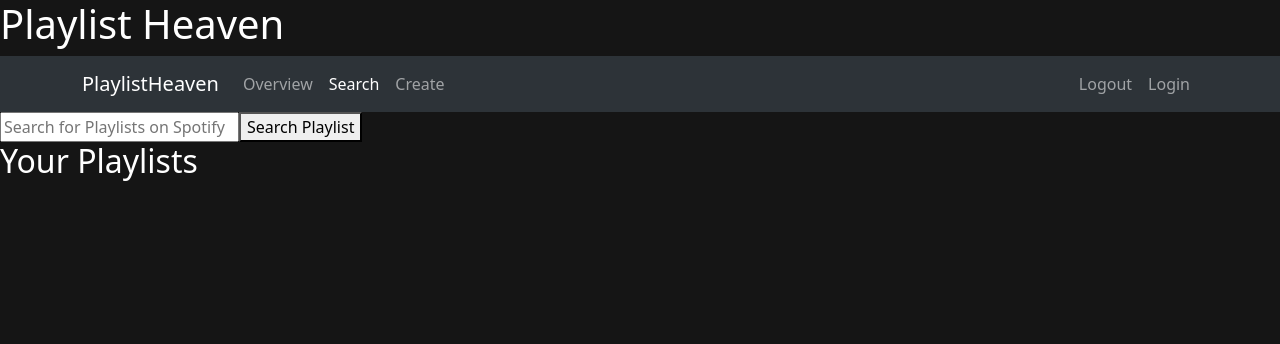
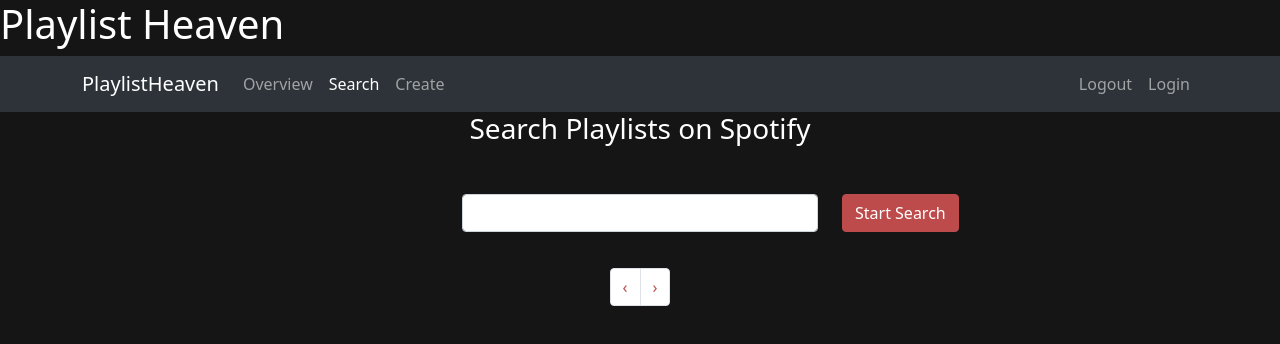
Before and after one commit to Lajmeno/playlist-heaven, a React (Create React App) app in the folder frontend/: page /search in a window 1280 px wide. Shown: the top 344 px of the page. Built offline with nearby package versions, Linux system fonts and the light colour scheme.

Commit message:
made pagination a react component and frontend for spotify search page

```diff
--- /dev/null
+++ b/frontend/src/PaginationBasic.tsx
@@ -0,0 +1,34 @@
+import { useState } from "react";
+import { Pagination } from "react-bootstrap";
+
+interface Amount {
+    amount :number
+    page: number
+    setPage : (num:number) => void
+
+}
+
+
+
+export default function PaginationBasic(props:Amount){
+
+    let items = [];
+    for (let number = 1; number <= props.amount; number++) {
+        items.push(
+        <Pagination.Item onClick={() => props.setPage(number)} key={number} active={number === props.page}>
+        {number}
+        </Pagination.Item>
+        );
+    };
+
+    return (
+        <div>
+            <Pagination>
+                <Pagination.Prev onClick={() => props.page === 1 ? "" : props.setPage(props.page-1)}/>
+                {items}
+                <Pagination.Next onClick={() => (props.page < (props.amount) ? props.setPage(props.page+1): "")}/>
+            </Pagination>
+        </div>
+    );
+
+}
--- a/frontend/src/PlaylistDisplay/PlaylistOverview.tsx
+++ b/frontend/src/PlaylistDisplay/PlaylistOverview.tsx
@@ -1,5 +1,6 @@
 import { useEffect, useState } from "react"
 import { Button, Col, Container, FormControl, InputGroup, Pagination, Row } from "react-bootstrap";
+import PaginationBasic from "../PaginationBasic";
 import PlaylistItem from "./PlaylistItem"
 import { PlaylistsResponse } from "./PlaylistModel"
 import './Playlists.css'
@@ -9,7 +10,7 @@ export default function PlaylistOverview() {
 
     const [playlists, setPlaylists] = useState([] as Array<PlaylistsResponse>);
 
-    const[errorMessage, setErrorMessage] = useState("");
+    const [errorMessage, setErrorMessage] = useState("");
 
     const [page, setPage] = useState(1);
 
@@ -18,7 +19,7 @@ export default function PlaylistOverview() {
     const amountItemsOnPage = 15;
 
     const [searchOn, setSearchOn] = useState(false);
-    const [searchItem, setSearchItem] = useState("");
+    const [searchValue, setSearchValue] = useState("");
 
     useEffect(() => {
         fetchAll();
@@ -39,8 +40,7 @@ export default function PlaylistOverview() {
         })
         .then(requestBody => {
             setPlaylists(requestBody);
-            //mapItems(requestBody)
-            setPaginationAmount(Math.ceil(requestBody.length / amountItemsOnPage));
+            calcItemsAmount(requestBody, searchValue)
         })
         .catch(e => setErrorMessage(e.message));
     }
@@ -63,32 +63,10 @@ export default function PlaylistOverview() {
         .catch(e => setErrorMessage(e.message));
     }
 
-    /*
-    const mapItems = (items:Array<PlaylistsResponse>) => {
-        const pls = items.filter(ele => ele.name.toLowerCase().includes(searchItem.toLowerCase()));
-        setPaginationAmount(Math.ceil(pls.length / amountItemsOnPage));
+    const calcItemsAmount = (items:Array<PlaylistsResponse>, searchValue:string) => {
+        const numberOfItems = items.filter(ele => ele.name.toLowerCase().includes(searchValue.toLowerCase())).length;
+        setPaginationAmount(Math.ceil(numberOfItems / amountItemsOnPage));
     }
-    */
-
-    const items = [];
-    for (let number = 1; number <= paginationAmount; number++) {
-        items.push(
-        <Pagination.Item onClick={() => setPage(number)} key={number} active={number === page}>
-        {number}
-        </Pagination.Item>
-        );
-    };
-
-    const paginationBasic = (
-        <div>
-            <Pagination>
-                <Pagination.Prev onClick={() => page === 1 ? "" : setPage(page-1)}/>
-                {items}
-                <Pagination.Next onClick={() => (page < (paginationAmount - 1) ? setPage(page+1): "")}/>
-            </Pagination>
-        </div>
-    );
-
 
     return(
         <div>
@@ -100,18 +78,19 @@ export default function PlaylistOverview() {
                     <Row>
                         <Col xl={{ span: 2, offset: 0 }}><Button className="custom-btn" onClick={() => {searchOn ? setSearchOn(false) : setSearchOn(true)}}>Search Collection</Button></Col>
                         <Col xl={{ span: 2, offset: 8 }}>
-                            <Button onClick={() => reloadPlaylists()}>Reload Your Playlists from Spotify</Button>
+                            <Button onClick={() => reloadPlaylists()}>Reload your Spotify-Playlists</Button>
                         </Col>
                     </Row>
-                    <Row className="search-collection" style={searchOn ? {display:"none"} : {} }>
+                    <Row className="search-collection" style={searchOn ? {} : {display:"none"} }>
                             <Col md={{ span: 4, offset: 0 }}>
                                 <InputGroup className="mb-3" >
                                     <InputGroup.Text id="inputGroup-sizing-default" >Search</InputGroup.Text>
                                     <FormControl
-                                    value={searchItem}
+                                    value={searchValue}
                                     onChange={v => {
-                                        setSearchItem(v.target.value);
-                                        //mapItems(playlists);
+                                        setSearchValue(v.target.value);
+                                        calcItemsAmount(playlists, v.target.value);
+                                        setPage(1);
                                         }}
                                     aria-label="Search"
                                     aria-describedby="inputGroup-sizing-default"
@@ -119,11 +98,11 @@ export default function PlaylistOverview() {
                                 </InputGroup>
                             </Col>
                     </Row>
-                    <Row md="auto" className="justify-content-center">{paginationBasic}</Row>
+                    <Row md="auto" className="justify-content-center">{<PaginationBasic amount={paginationAmount} page={page} setPage={setPage}/>}</Row>
                     <Row>
                         {playlists.length > 1 &&
                         playlists
-                        .filter(ele => ele.name.toLowerCase().includes(searchItem.toLowerCase()))
+                        .filter(ele => ele.name.toLowerCase().includes(searchValue.toLowerCase()))
                         .map((item, index) => {
                             if(index < (page * amountItemsOnPage) && index >= ((page - 1) * amountItemsOnPage)){
                                 return <Col><PlaylistItem name={item.name} key={`$(item.spotifyId}-${index}`} images={item.images} spotifyId={item.spotifyId}/></Col>
--- a/frontend/src/SpotifyOperations/SearchPlaylistDetail.tsx
+++ b/frontend/src/SpotifyOperations/SearchPlaylistDetail.tsx
@@ -1,4 +1,5 @@
 import { useEffect, useState } from "react";
+import { Container, Row } from "react-bootstrap";
 import { useParams } from "react-router-dom";
 import { PlaylistsResponse, PlaylistTrack } from "../PlaylistDisplay/PlaylistModel";
 import TrackItem from "../PlaylistDisplay/TrackItem";
@@ -60,16 +61,19 @@ export default function SearchPlaylistDetail(){
 
             {errorMessage && <div>{errorMessage}</div>}
 
-            <div>{readyToRender
-            && <div>
-            <button onClick={() => addToCollectio()}>Add to Collection</button>
+            <Container>{readyToRender
+            && <Container>
+            <Row md="auto" className="justify-content-center"><button onClick={() => addToCollectio()}>Add to Collection</button>
             <h3>{playlist.name}</h3>
+            </Row>
+            <Row>
             {playlist
                 .tracks
                 .map((item : PlaylistTrack) => <div><TrackItem title={item.title} artists={item.artists}
                  album={item.album} albumReleaseDate={item.albumReleaseDate} /></div>)}
-            </div>}
-            </div>
+                 </Row>
+            </Container>}
+            </Container>
         </div>
     );
 }
--- a/frontend/src/SpotifyOperations/SpotifySearch.tsx
+++ b/frontend/src/SpotifyOperations/SpotifySearch.tsx
@@ -1,4 +1,6 @@
 import { useState } from "react"
+import { Button, Col, Container, FormControl, InputGroup, Row } from "react-bootstrap";
+import PaginationBasic from "../PaginationBasic";
 import PlaylistItem from "../PlaylistDisplay/PlaylistItem";
 import { PlaylistsResponse } from "../PlaylistDisplay/PlaylistModel";
 
@@ -6,13 +8,19 @@ import { PlaylistsResponse } from "../PlaylistDisplay/PlaylistModel";
 export default function SpotifySearch(){
 
 
-    const [searchItem, SetSearchItem] = useState("");
+    const [searchValue, setSearchValue] = useState("");
 
     const [playlists, setPlaylists] = useState([] as Array<PlaylistsResponse>)
     const [errorMessage, setErrorMessage] = useState("");
 
+    const [page, setPage] = useState(1);
+
+    const [paginationAmount, setPaginationAmount] = useState(0);
+
+    const amountItemsOnPage = 15;
+
     const searchSpotify = () =>{
-        fetch(`${process.env.REACT_APP_BASE_URL}/api/spotify/search/${searchItem}`, {
+        fetch(`${process.env.REACT_APP_BASE_URL}/api/spotify/search/${searchValue}`, {
             method: "GET",
             headers:{
                 'Content-Type': 'application/json',
@@ -28,23 +36,47 @@ export default function SpotifySearch(){
          })
         .then(responseBody => {
             setPlaylists(responseBody);
+            setPaginationAmount(Math.ceil(responseBody.length / amountItemsOnPage));
             setErrorMessage("");
         })
         .catch((e:Error) => {setErrorMessage(e.message)})
     }
 
+
     return (
-        <div>
+        <Container>
+            <Row md="auto" className="justify-content-center"><h3>Search Playlists on Spotify</h3></Row>
+            <Row></Row>
+            <Row className="search-collection" >
+                    <Col md={{ span: 4, offset: 4 }}>
+                        <InputGroup className="mb-3" >
+                            <FormControl
+                            value={searchValue}
+                            onChange={v => {
+                                setSearchValue(v.target.value);
+                                setPage(1);
+                                }}
+                            aria-label="Search"
+                            aria-describedby="inputGroup-sizing-default"
+                            />
+                        </InputGroup>
+                    </Col>
+                    <Col md={{ span: 2, offset: 0 }}><Button onClick={() => searchSpotify()}>Start Search</Button></Col>
+            </Row>
 
-            <input type="text" placeholder="Search for Playlists on Spotify" value={searchItem} onChange = {v => SetSearchItem(v.target.value)}/>
-            <button onClick={() => searchSpotify()}>Search Playlist</button>
+            <Row md="auto" className="justify-content-center">{<PaginationBasic amount={paginationAmount} page={page} setPage={setPage}/>}</Row>
 
-            <div>
-            <h2>Your Playlists</h2>
-            {errorMessage && <div>{errorMessage}</div>}
-            {playlists.length > 1 && playlists
-            .map(item => <PlaylistItem name={item.name} key={item.spotifyId} images={item.images} spotifyId={item.spotifyId}/>)}
-        </div>
-        </div>
+
+            <Row>{errorMessage && <div>{errorMessage}</div>}
+                {playlists.length > 1 && playlists
+                .map((item, index) => {
+                    if(index < (page * amountItemsOnPage) && index >= ((page - 1) * amountItemsOnPage)){
+                        return <Col><PlaylistItem name={item.name} key={`$(item.spotifyId}-${index}`} images={item.images} spotifyId={item.spotifyId}/></Col>;
+                    }
+                    return <></>;
+                    })
+                }
+            </Row>
+        </Container>
     )
 }
```
Also changed, not shown: 1 other file (tests, documents, lock files or other folders).
